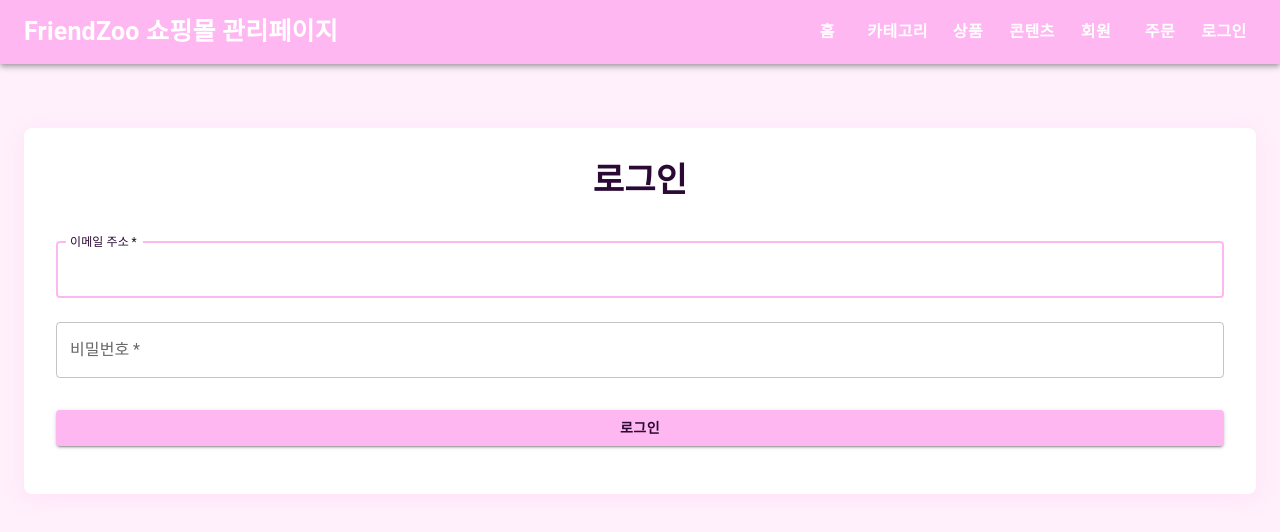
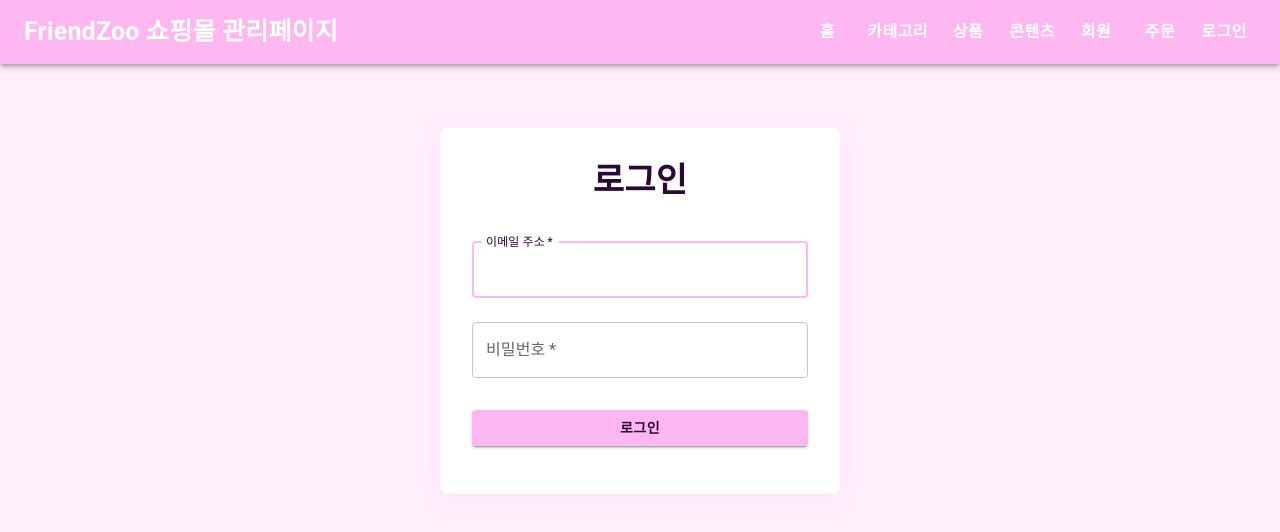
Before and after one commit to himedia-project/friend-zoo-admin, a React (Create React App) app: page /login in a window 1280 px wide. Shown: the top 532 px of the page. Built offline with nearby package versions, Linux system fonts and the light colour scheme; a web font is replaced by a local one.

Commit message:
로그인폼 너비 수정

```diff
--- a/src/pages/LoginPage.js
+++ b/src/pages/LoginPage.js
@@ -58,7 +58,7 @@ const LoginPage = () => {
   return (
     <div style={{ backgroundColor: '#FFF0FB', minHeight: '100vh' }}>
       <Header />
-      <Container maxWidth="sm">
+      <Container maxWidth="xs">
         <Box sx={{ mt: 8, mb: 4 }}>
           <Paper
             elevation={3}
@@ -66,6 +66,8 @@ const LoginPage = () => {
               p: 4,
               borderRadius: 2,
               boxShadow: '0 4px 20px rgba(255, 183, 242, 0.25)',
+              maxWidth: '400px',
+              margin: '0 auto',
             }}
           >
             <Typography
```
